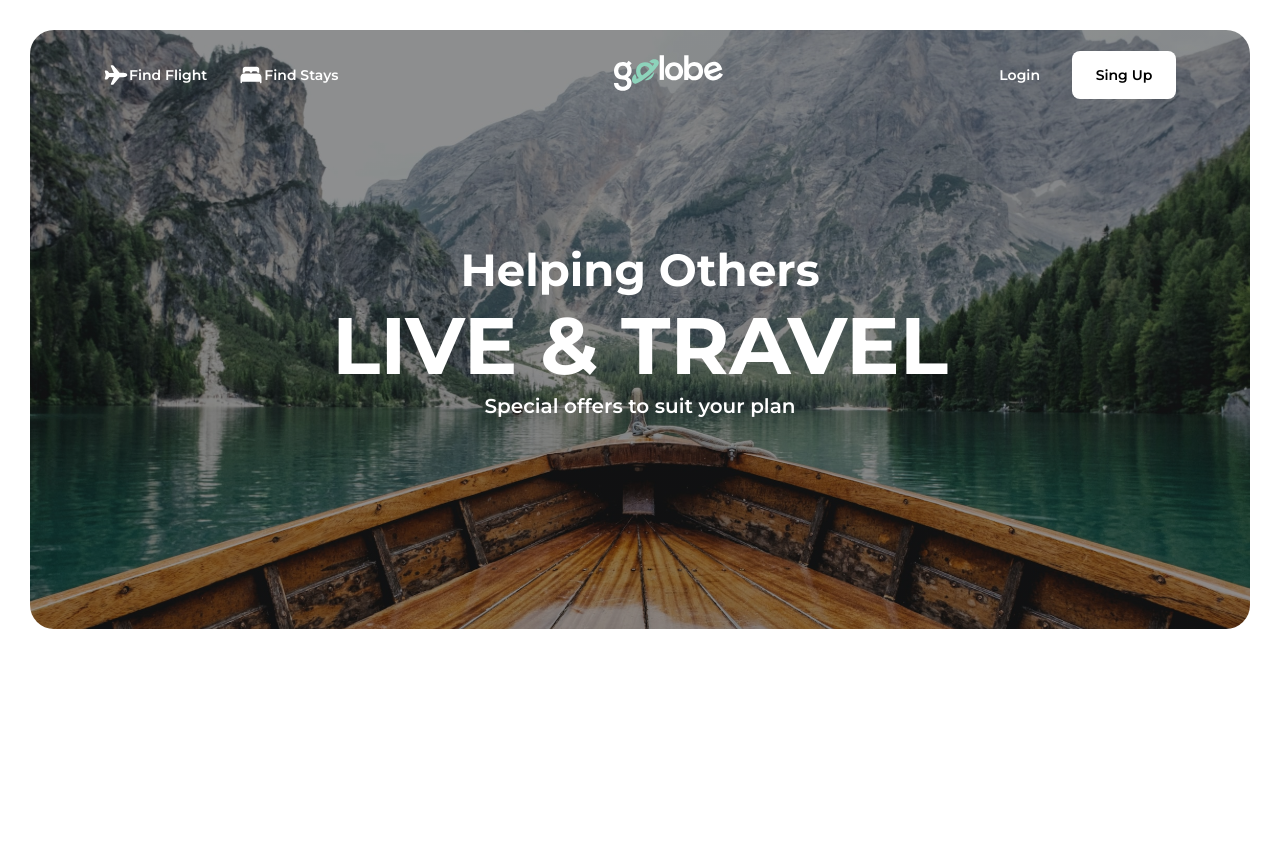
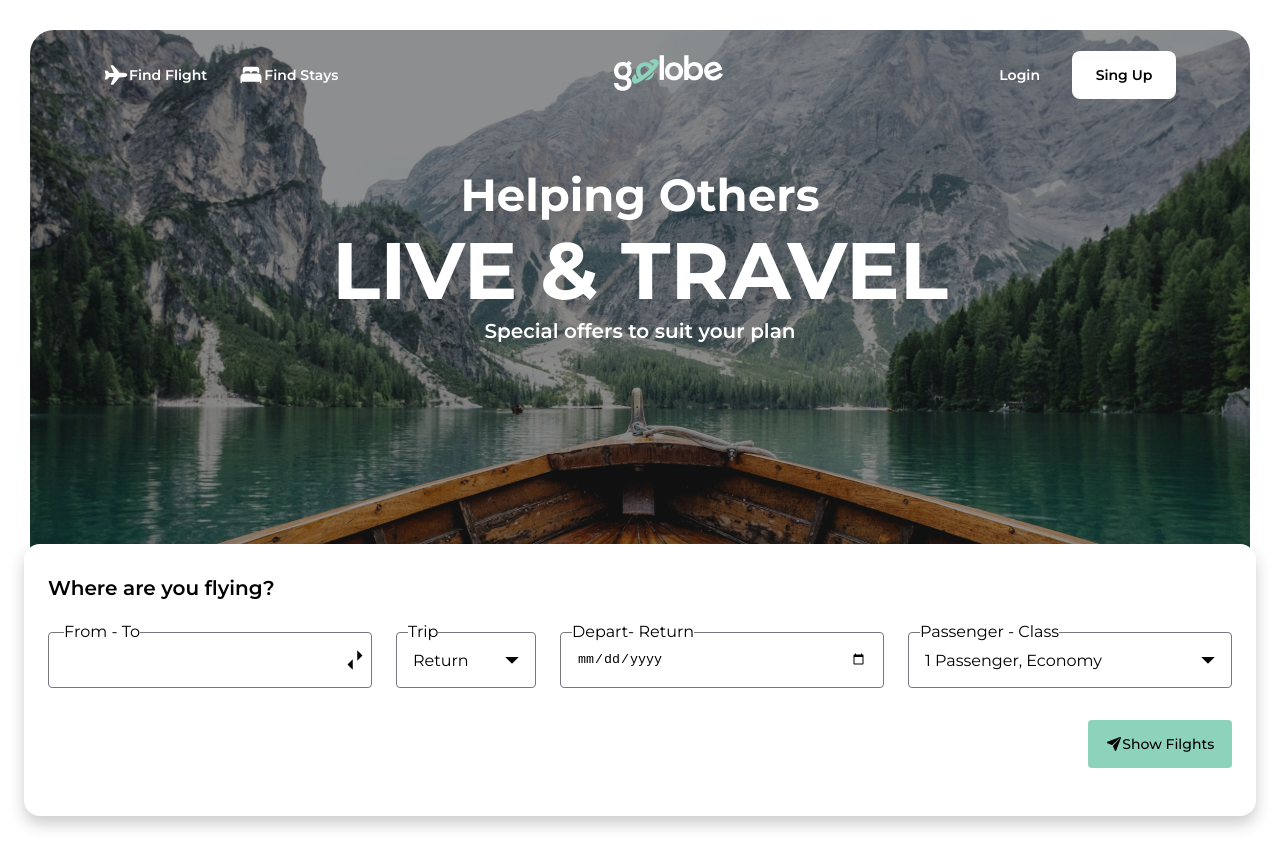
Before and after one commit to KirusaK/travel-planner-web, a React app in the folder frontend/: page / in a window 1280 px wide. Shown: the top 868 px of the page. Before the commit the page ends 800 px from the top, so only its background shows below. Built offline with nearby package versions, Linux system fonts and the light colour scheme; the HTML template or start-up script is replaced by a standard one.

Commit message:
feat: add BookingForm to Home

```diff
--- a/frontend/src/pages/Home/Home.jsx
+++ b/frontend/src/pages/Home/Home.jsx
@@ -1,11 +1,15 @@
 import { Header } from "../../widgets/Header/Header";
 import { Hero } from "../../widgets/Hero-Home/Hero";
+import { BookingForm } from "../../widgets/BookingForm/BookingForm";
 
 export const Home = () => {
   return (
     <>
       <Header isTransparent={true} />
       <Hero />
+      <div style={{ marginTop: "-115px" }}>
+        <BookingForm />
+      </div>
     </>
   );
 };
--- a/frontend/src/widgets/BookingForm/BookingForm.module.scss
+++ b/frontend/src/widgets/BookingForm/BookingForm.module.scss
@@ -3,10 +3,12 @@
 .wrapper {
   width: 1232px;
   height: 272px;
-  margin: -100px auto 101px;
+  margin: -45px auto 101px;
   box-shadow: 0px 8px 16px rgba(0, 0, 0, 0.2);
   border-radius: 16px;
   background-color: $color-base;
+  position: relative;
+  z-index: 100;
 
   &_title {
     padding: 32px 24px;
--- a/frontend/src/widgets/Hero-Home/Hero.module.scss
+++ b/frontend/src/widgets/Hero-Home/Hero.module.scss
@@ -6,6 +6,7 @@
   justify-content: center;
   width: 100%;
   position: relative;
+  z-index: 10;
 
   &__container {
     display: flex;
@@ -27,6 +28,7 @@
     flex-direction: column;
     text-align: center;
     color: $color-text-light;
+    padding-bottom: 150px;
   }
 
   &__text {
```
